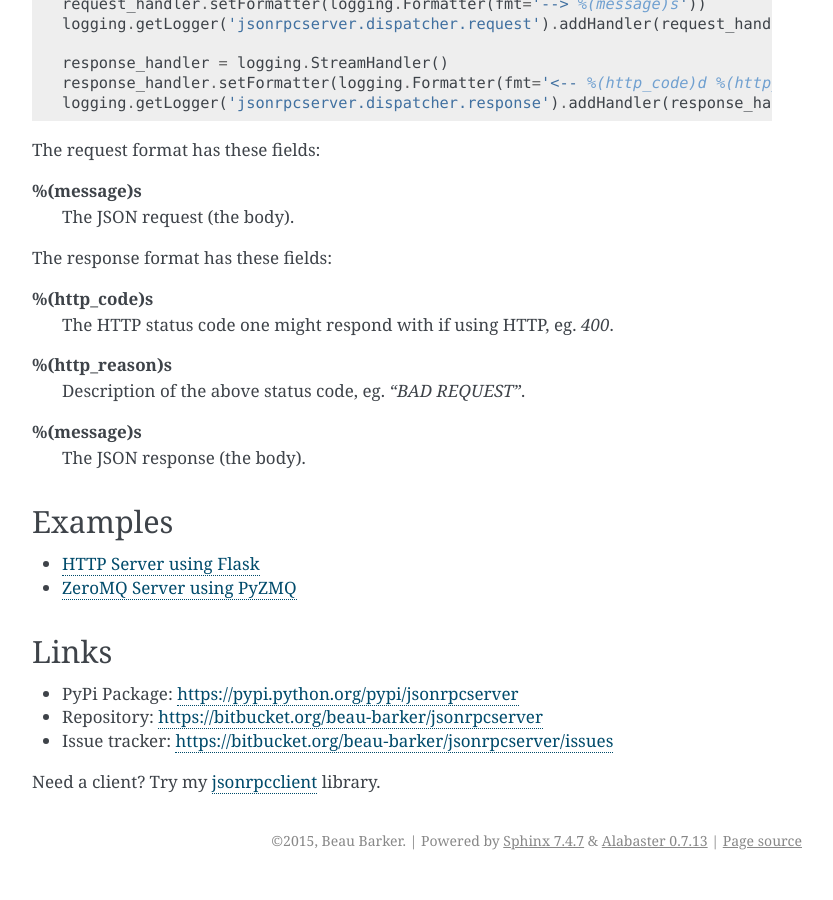
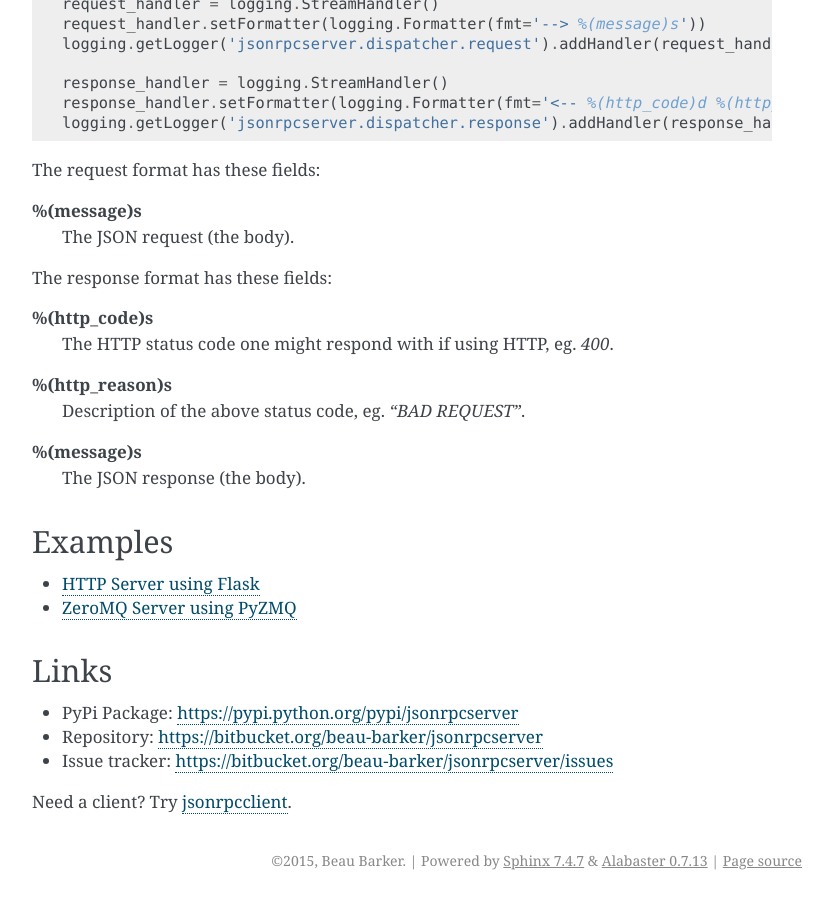
Before and after one commit to explodinglabs/jsonrpcserver, a Sphinx documentation site: the page built from doc/index.rst, in a window 1280 px wide and 900 px high, scrolled down 2520 px. Shown: the whole window, without its empty margins (238-1071 px from the left). Built offline with Sphinx 7.4.7, drawn with Linux system fonts in a browser that asks for light colours; some of the changed text lies outside the part shown.

Commit message:
Documentation

```diff
--- a/doc/index.rst
+++ b/doc/index.rst
@@ -153,5 +154,4 @@ Links
 - Repository: https://bitbucket.org/beau-barker/jsonrpcserver
 - Issue tracker: https://bitbucket.org/beau-barker/jsonrpcserver/issues
 
-Need a client? Try my `jsonrpcclient <https://jsonrpcclient.readthedocs.org/>`_
-library.
+Need a client? Try `jsonrpcclient <https://jsonrpcclient.readthedocs.org/>`_.
```
Also changed, not shown: other parts of doc/index.rst (+1 -0 lines).
